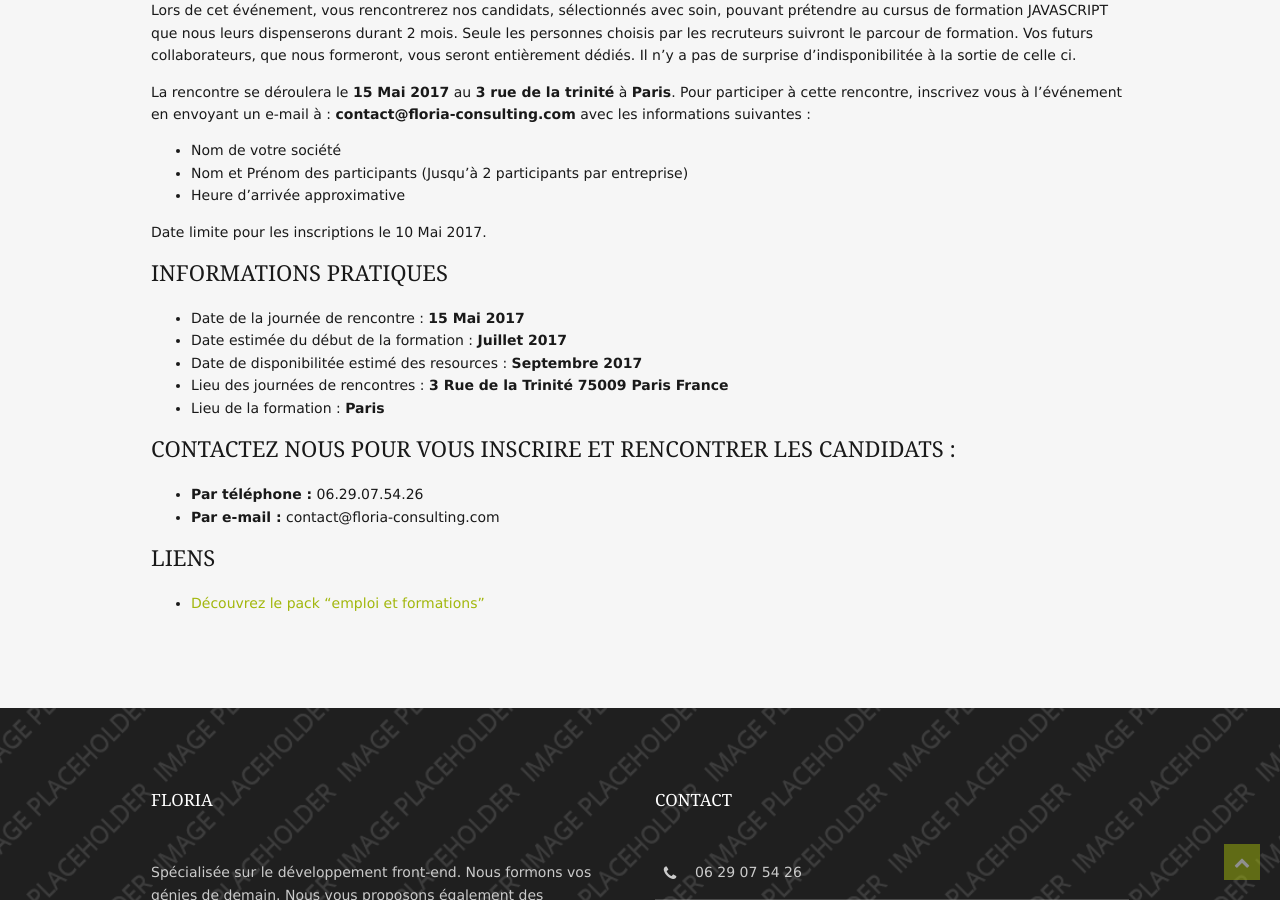
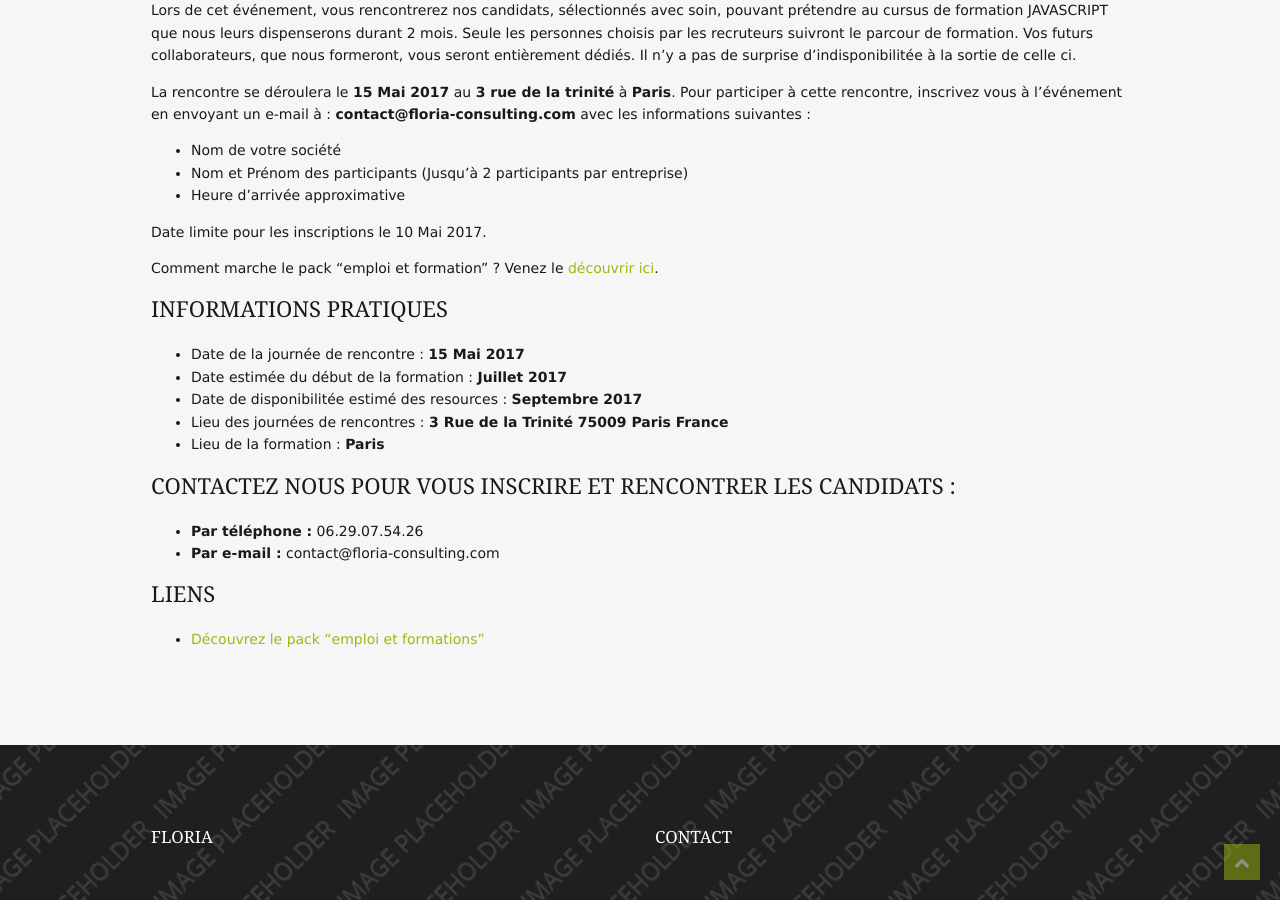
Before and after one commit to ssavajols/floria-consulting, a Jekyll site: the page built from _posts/2017-04-10-rencontrez-nos-candidats.md, in a window 1280 px wide and 900 px high, scrolled down 770 px. Built offline with Jekyll 4.4.1, drawn with Linux system fonts in a browser that asks for light colours.

```diff
--- a/_posts/2017-04-10-rencontrez-nos-candidats.md
+++ b/_posts/2017-04-10-rencontrez-nos-candidats.md
@@ -23,6 +23,8 @@
 
 Date limite pour les inscriptions le 10 Mai 2017.
 
+Comment marche le pack "emploi et formation" ? Venez le [découvrir ici](pack-emploi-et-formation).
+
 ### Informations pratiques
 
 - Date de la journée de rencontre : **15 Mai 2017**
```
